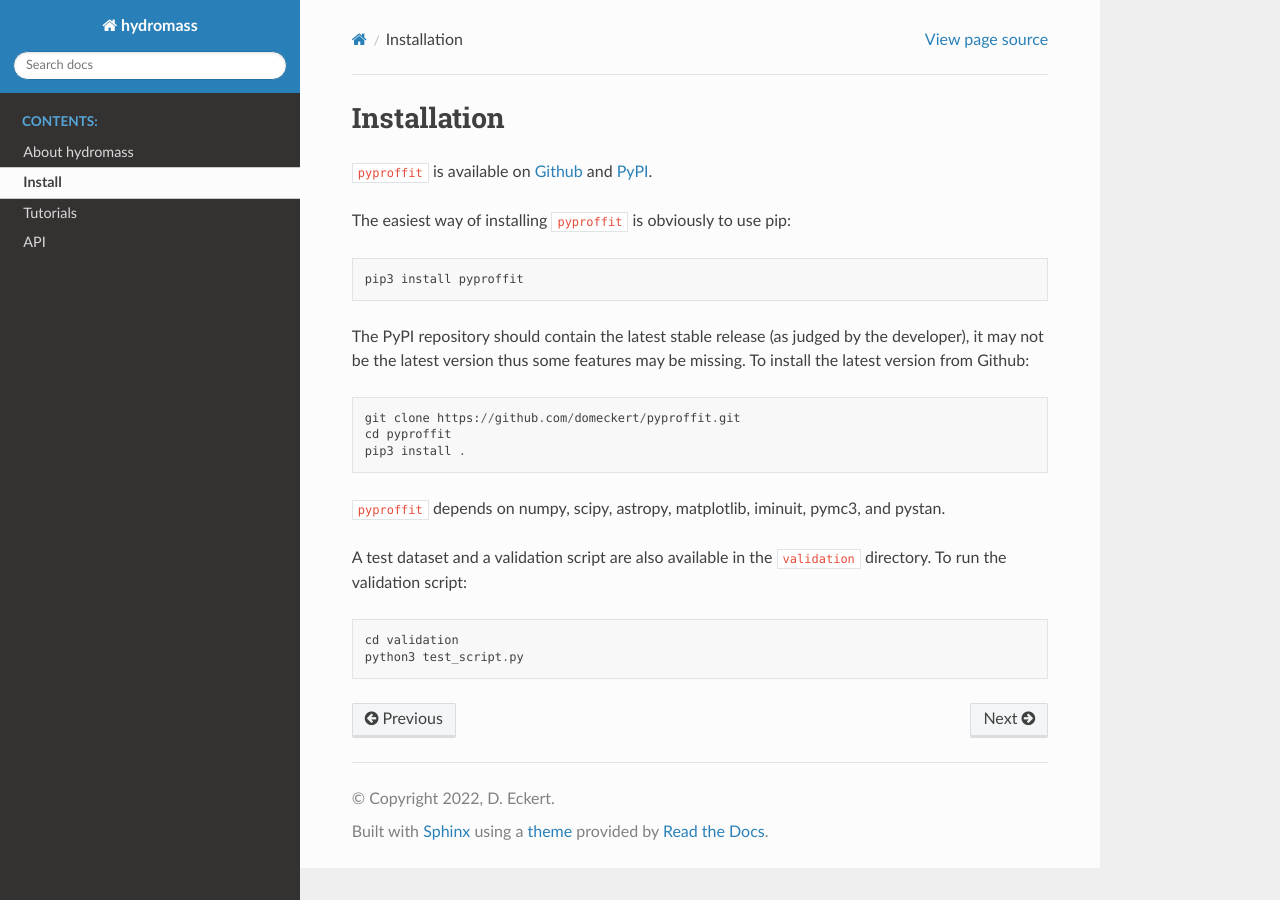
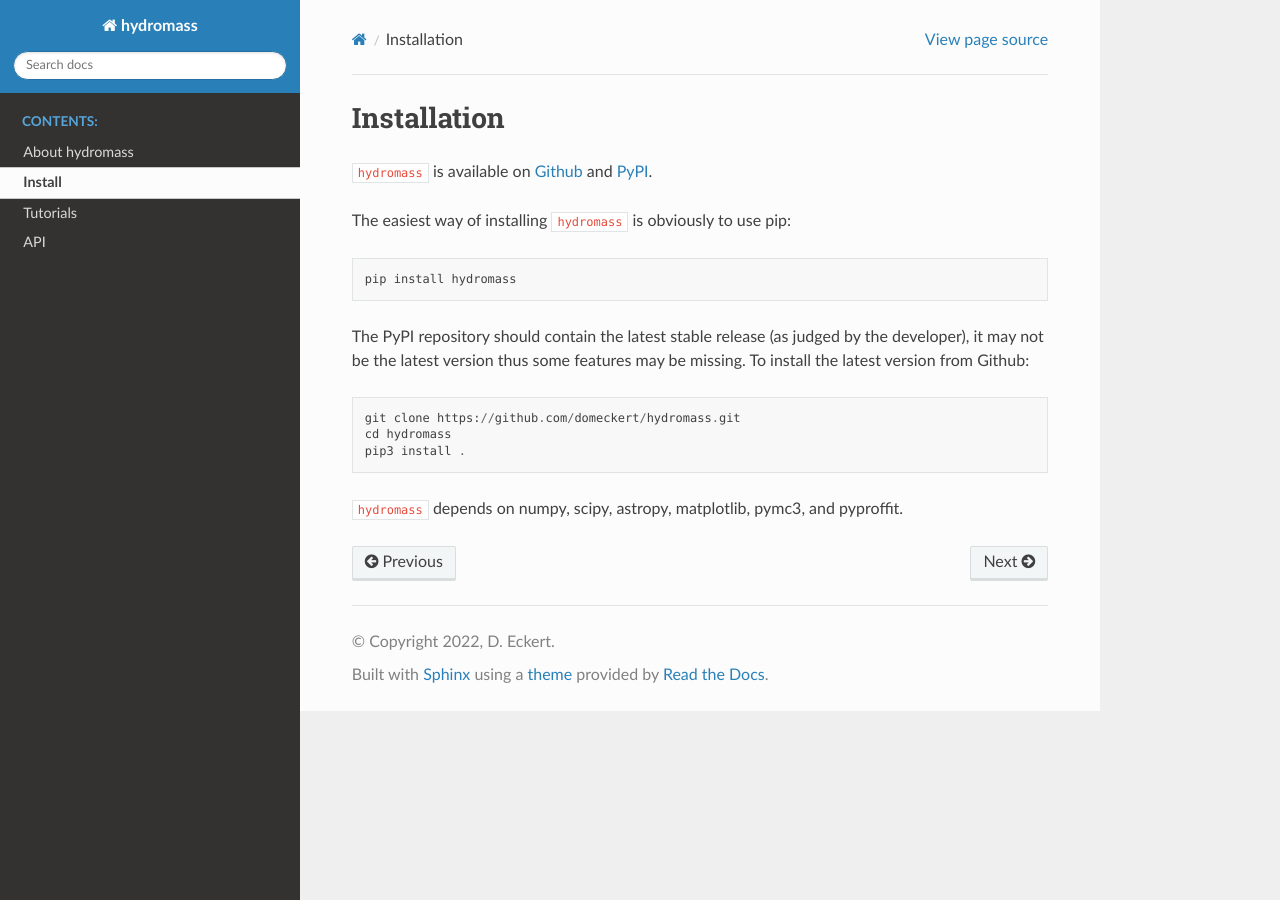
Before and after one commit to domeckert/hydromass, a Sphinx documentation site: the page built from docs/source/install.rst, in a window 1280 px wide. Built offline with Sphinx 7.4.7 and the Read the Docs theme 2.0.0, drawn with Linux system fonts in a browser that asks for light colours; pages that are not in the unit, such as notebooks, are missing from menus.

Commit message:
Uploaded project to PyPI and wrote installation instructions

```diff
--- a/docs/source/install.rst
+++ b/docs/source/install.rst
@@ -1,21 +1,16 @@
 Installation
 ============
 
-``pyproffit`` is available on `Github <https://github.com/domeckert/pyproffit>`_ and `PyPI <https://pypi.org/project/pyproffit/>`_.
+``hydromass`` is available on `Github <https://github.com/domeckert/hydromass>`_ and `PyPI <https://pypi.org/project/hydromass/>`_.
 
-The easiest way of installing ``pyproffit`` is obviously to use pip::
+The easiest way of installing ``hydromass`` is obviously to use pip::
 
-    pip3 install pyproffit
+    pip install hydromass
 
 The PyPI repository should contain the latest stable release (as judged by the developer), it may not be the latest version thus some features may be missing. To install the latest version from Github::
 
-    git clone https://github.com/domeckert/pyproffit.git
-    cd pyproffit
+    git clone https://github.com/domeckert/hydromass.git
+    cd hydromass
     pip3 install .
 
-``pyproffit`` depends on numpy, scipy, astropy, matplotlib, iminuit, pymc3, and pystan.
-
-A test dataset and a validation script are also available in the ``validation`` directory. To run the validation script::
-
-    cd validation
-    python3 test_script.py
+``hydromass`` depends on numpy, scipy, astropy, matplotlib, pymc3, and pyproffit.
```
